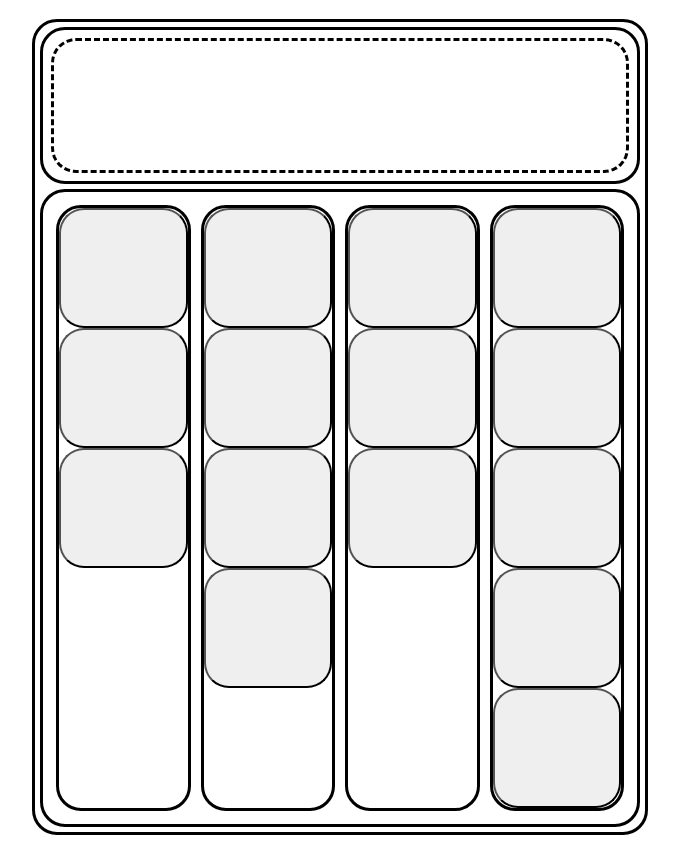
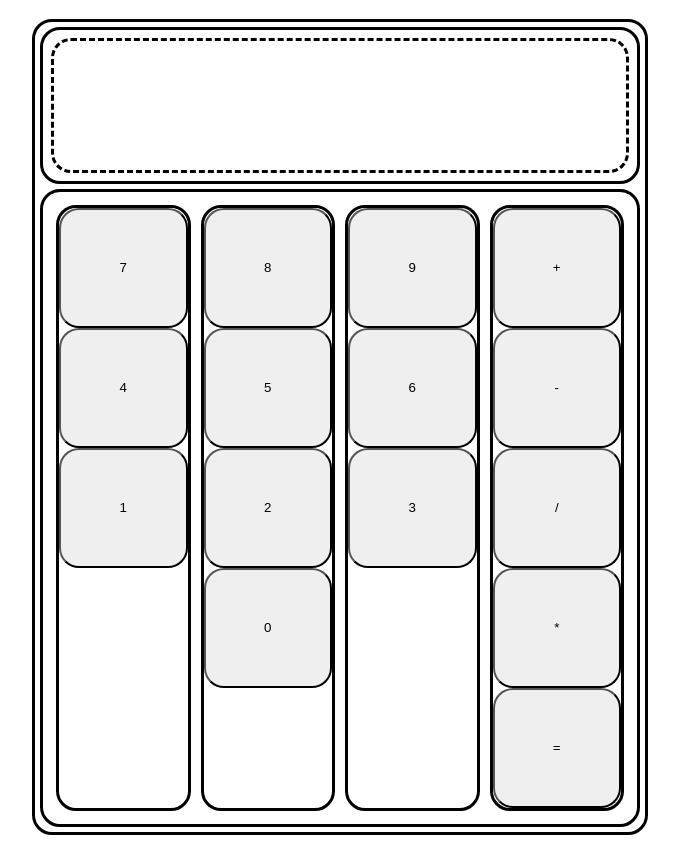
Before and after one commit to charliewturner/project-calculator, a plain HTML site: page index.html in a window 1280 px wide. Shown: the part 61-904 px from the top of the page, without its empty margins (300-979 px from the left). Drawn offline with Linux system fonts and the light colour scheme.

Commit message:
Add symbols to buttons

```diff
--- a/index.html
+++ b/index.html
@@ -18,27 +18,27 @@
         </div>
         <div id="lower">
             <div id="lowerColumn1">
-                <button id="sevenButton"></button>
-                <button id="fourButton"></button>
-                <button id="oneButton"></button>
+                <button id="sevenButton">7</button>
+                <button id="fourButton">4</button>
+                <button id="oneButton">1</button>
             </div>
             <div id="lowerColumn2">
-                <button id="eightButton"></button>
-                <button id="fiveButton"></button>
-                <button id="twoButton"></button>
-                <button id="zeroButton"></button>
+                <button id="eightButton">8</button>
+                <button id="fiveButton">5</button>
+                <button id="twoButton">2</button>
+                <button id="zeroButton">0</button>
             </div>
             <div id="lowerColumn3">
-                <button id="nineButton"></button>
-                <button id="sixButton"></button>
-                <button id="threeButton"></button>
+                <button id="nineButton">9</button>
+                <button id="sixButton">6</button>
+                <button id="threeButton">3</button>
             </div>
             <div id="lowerColumn4">
-                <button id="plusButton"></button>
-                <button id="minusButton"></button>
-                <button id="buttonideButton"></button>
-                <button id="multiplyButton"></button>
-                <button id="equalsButton"></button>
+                <button id="plusButton">+</button>
+                <button id="minusButton">-</button>
+                <button id="buttonDivideButton">/</button>
+                <button id="multiplyButton">*</button>
+                <button id="equalsButton">=</button>
             </div>
         </div>
     </div>
--- a/style.css
+++ b/style.css
@@ -1,5 +1,5 @@
 * {
-    border-radius: 25px;
+    border-radius: 20px;
 }
 
 h1 {
```
